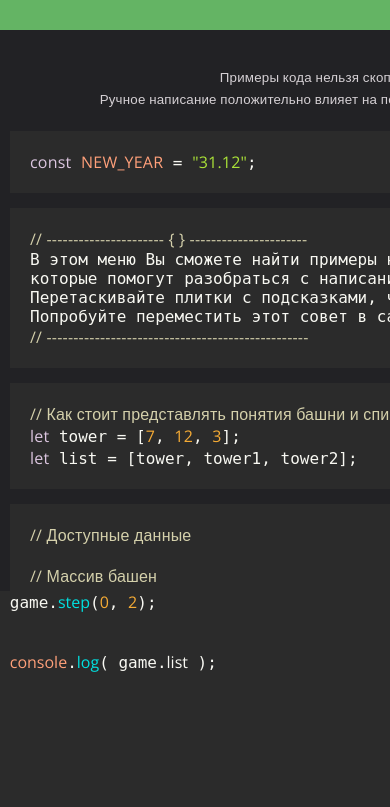
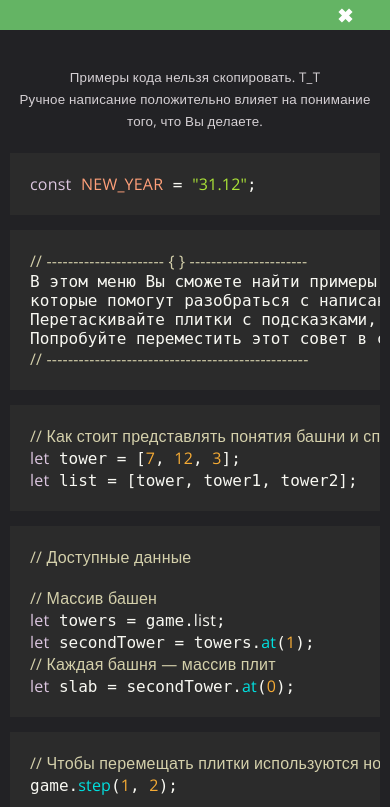
Before and after one commit to zoodogood/piramide, a plain HTML site: page index.html in a window 390 px wide. Both pictures are taken after a click on the element "Небольшой справочник". Shown: the top 807 px of the page. Drawn offline with nearby package versions, Linux system fonts and the light colour scheme.

Commit message:
Add files via upload

```diff
--- a/resources/styles/modalWindow.css
+++ b/resources/styles/modalWindow.css
@@ -65,18 +65,18 @@
 
 @media (max-width: 600px) {
   .modalWindow {
-    min-width: 100% !important;
-    min-height: 70% !important;
+    min-width: 100vw !important;
+    min-height: 100% !important;
 
-    /* max-width: 100vw;
-    max-height: 100vh; */
+    max-width: 100vw;
+    max-height: 100%;
 
     position: fixed;
     top: 0px !important;
     left: 0px !important;
 
     resize: none !important;
-    border-top-left-radius: 0%;
+    border-top-left-radius:  0%;
     border-top-right-radius: 0%;
 
     overflow: hidden;
```
